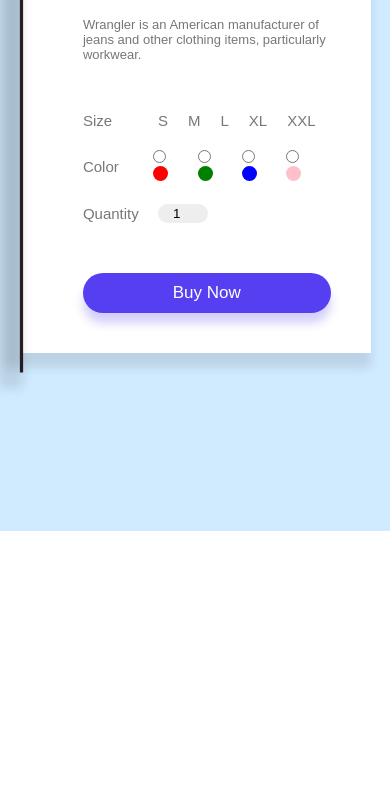
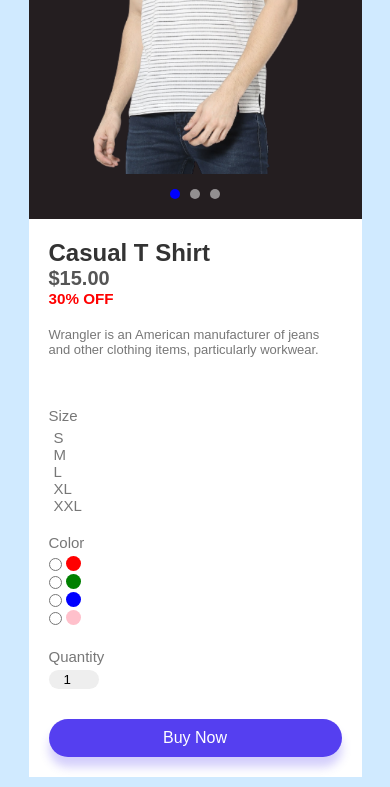
Before and after one commit to fattahniz/product-page, a plain HTML site: page index.html in a window 390 px wide. Shown: the part 313-1100 px from the top of the page. Before the commit the page ends 844 px from the top, so only its background shows below. Drawn offline with Linux system fonts and the light colour scheme.

Commit message:
Added media queries

```diff
--- a/style.css
+++ b/style.css
@@ -4,6 +4,7 @@
     font-family: 'poppins', sans-serif;
     box-sizing: border-box;
 }
+
 .container{
     width: 100%;
     min-height: 100vh;
@@ -12,22 +13,26 @@
     align-items: center;
     justify-content: center;
 }
+
 .product{
     width: 90%;
     max-width: 750px;
     display: flex;
 }
+
 .gallery{
     flex-basis: 47%;
     background: #241e20;
     transform: scale(1.08);
     box-shadow: -10px 5px 10px 10px rgba(0, 0, 0, 0.1);
 }
+
 .gallery img{
     width: 100%;
     display: block;
     padding-top: 100px;
 }
+
 .details{
     flex-basis: 53%;
     background: white;
@@ -38,38 +43,47 @@
     font-weight: 500;
     color: #777;
 }
+
 .details h1{
     color: #333;
     font-size: 35px;
 }
+
 .details h2{
     color: #555;
     font-size: 30px;
     font-weight: 600;
 }
+
 .details h3{
     color: red;
     margin-bottom: 20px;
 }
+
 .details form{
     font-size: 15px;
     font-weight: 400;
 }
+
 .size-select{
     display: flex;
     align-items: center;
     margin-top: 50px;
 }
+
 .size-select p{
     width: 70px;
 }
+
 .size-select input:checked + span{
     color: blue;
     font-weight: 600;
 }
+
 .size-select input{
     display: none;
 }
+
 .size-select span{
     padding: 5px;
     margin-right: 10px;
@@ -80,9 +94,11 @@
     align-items: center;
     margin-top: 20px;
 }
+
 .color-select p{
     width: 75px;
 }
+
 .color-select span{
     display: inline-block;
     width: 15px;
@@ -91,33 +107,42 @@
     margin-right: 15px;
     cursor: pointer;
 }
+
 .color-1{
     background: red;
 }
+
 .color-2{
     background: green;
 }
+
 .color-3{
     background:blue;
 }
+
 .color-4{
     background: pink;
 }
+
 .colr-select input{
     display: none;
 }
+
 .color-select input:checked + span{
     transform: scale(0.7);
     box-shadow: 0 0 0 4px white, 0 0 0 6px black;
 }
+
 .quantity-select{
     display: flex;
     align-items: center;
     margin-top: 20px;
 }
+
 .quantity-select p{
     width: 75px;
 }
+
 .quantity-select input{
     background: #eee;
     border: 0;
@@ -126,6 +151,7 @@
     width: 50px;
     border-radius: 12px;
 }
+
 form button{
     background: #553ff0;
     color: #fff;
@@ -139,11 +165,13 @@
     box-shadow: 0 10px 10px rgba(85, 63, 240, 0.25);
     cursor: pointer;
 }
+
 .controls{
     position: absolute;
     bottom: 40px;
     right: 20px;
 }
+
 .btn{
     display: block;
     width: 10px;
@@ -153,6 +181,93 @@
     margin: 10px;
     cursor: pointer;
 }
+
 .btn.active{
     background: blue;
 }
+
+
+@media (max-width: 992px) {
+  .product {
+    flex-direction: column;
+    align-items: center;
+  }
+
+  .gallery {
+    width: 100%;
+    transform: scale(1);
+    box-shadow: none;
+    padding: 20px 0;
+  }
+
+  .details {
+    width: 100%;
+    padding: 30px;
+    padding-left: 30px;
+    box-shadow: none;
+    font-size: 14px;
+  }
+
+  .details h1 {
+    font-size: 28px;
+  }
+
+  .details h2 {
+    font-size: 24px;
+  }
+}
+
+@media (max-width: 600px) {
+  .container {
+    padding: 10px;
+  }
+
+  .details {
+    padding: 20px;
+    font-size: 13px;
+  }
+
+  .details h1 {
+    font-size: 24px;
+  }
+
+  .details h2 {
+    font-size: 20px;
+  }
+
+  .gallery img {
+    padding-top: 40px;
+  }
+
+  .controls {
+    position: static;
+    display: flex;
+    justify-content: center;
+    margin-top: 15px;
+  }
+
+  .btn {
+    display: inline-block;
+    margin: 0 5px;
+  }
+
+  form button {
+    font-size: 16px;
+    padding: 10px;
+    margin-top: 30px;
+  }
+
+  .size-select,
+  .color-select,
+  .quantity-select {
+    flex-direction: column;
+    align-items: flex-start;
+  }
+
+  .size-select p,
+  .color-select p,
+  .quantity-select p {
+    width: auto;
+    margin-bottom: 5px;
+  }
+}
```
Also changed, not shown: index.html (line endings or trailing spaces).
